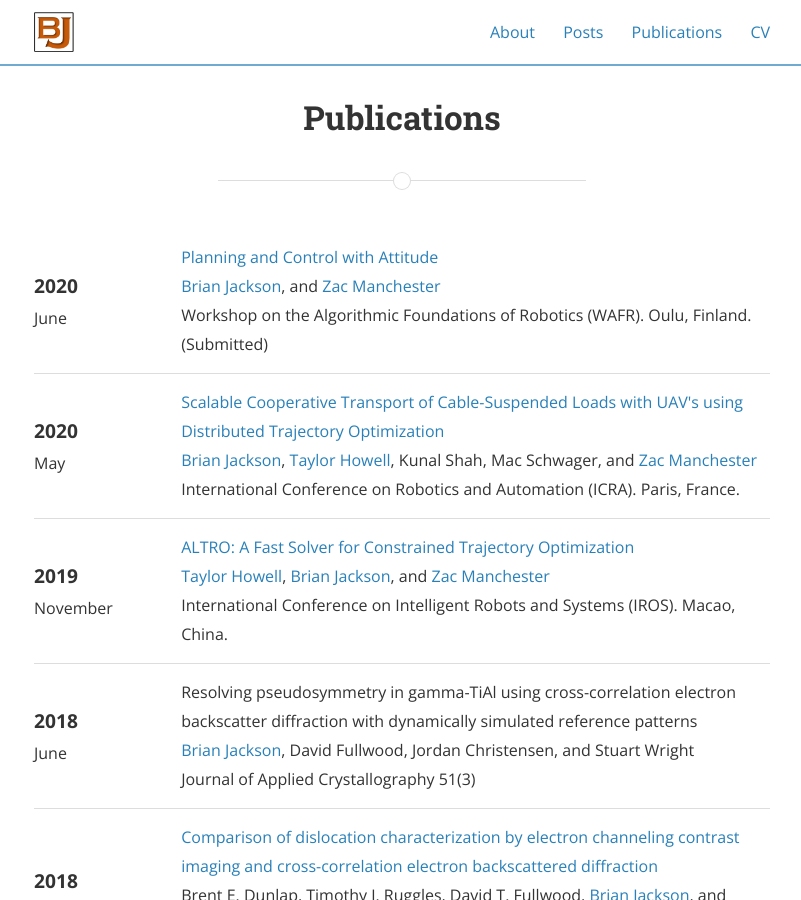
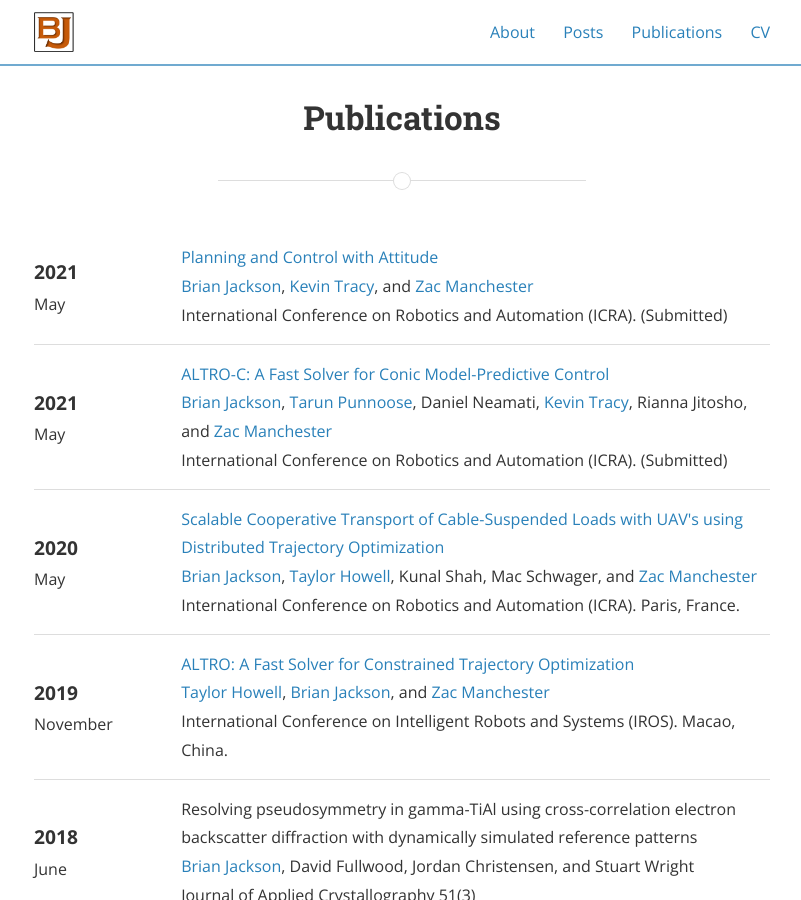
Before and after one commit to bjack205/bjack205.github.io, a Jekyll site: the page built from publications.html, in a window 1280 px wide and 900 px high. Shown: the whole window, without its empty margins (238-1039 px from the left). Built offline with Jekyll 4.4.1, drawn with Linux system fonts in a browser that asks for light colours; nearby versions of some CDN libraries.

```diff
--- a/_data/pubs.yml
+++ b/_data/pubs.yml
@@ -1,3 +1,23 @@
+- title: "ALTRO-C: A Fast Solver for Conic Model-Predictive Control"
+  authors: [brian, tarun, Daniel Neamati, kevin, Rianna Jitosho, zac]
+  date: 2021-05-30
+  pub-type: conference
+  publisher: International Conference on Robotics and Automation
+  abbrv: ICRA
+  pdf: ALTRO_MPC.pdf
+  projects: [trajopt]
+  status: Submitted
+
+- title: Planning and Control with Attitude
+  authors: [brian, kevin, zac]
+  date: 2021-05-30
+  pub-type: conference
+  publisher: International Conference on Robotics and Automation
+  abbrv: ICRA
+  pdf: planning_with_attitude.pdf
+  projects: [trajopt]
+  status: Submitted
+
 - title: Scalable Cooperative Transport of Cable-Suspended Loads with UAV's using Distributed Trajectory Optimization
   authors: [brian, taylor, Kunal Shah, Mac Schwager, zac]
   date: 2020-05-31
@@ -7,17 +27,6 @@
   venue: Paris, France
   pdf: distributed_quads.pdf
   projects: [multirobot,trajopt]
-
-- title: Planning and Control with Attitude
-  authors: [brian, zac]
-  date: 2020-06-15
-  pub-type: conference
-  publisher: Workshop on the Algorithmic Foundations of Robotics
-  abbrv: WAFR
-  venue: Oulu, Finland
-  pdf: planning_with_attitude.pdf
-  projects: [trajopt]
-  status: Submitted
 
 - title: "ALTRO: A Fast Solver for Constrained Trajectory Optimization"
   authors: [taylor, brian, zac]
```
Also changed, not shown: _data/people.yml (+26 -10 lines), 3 other files.
